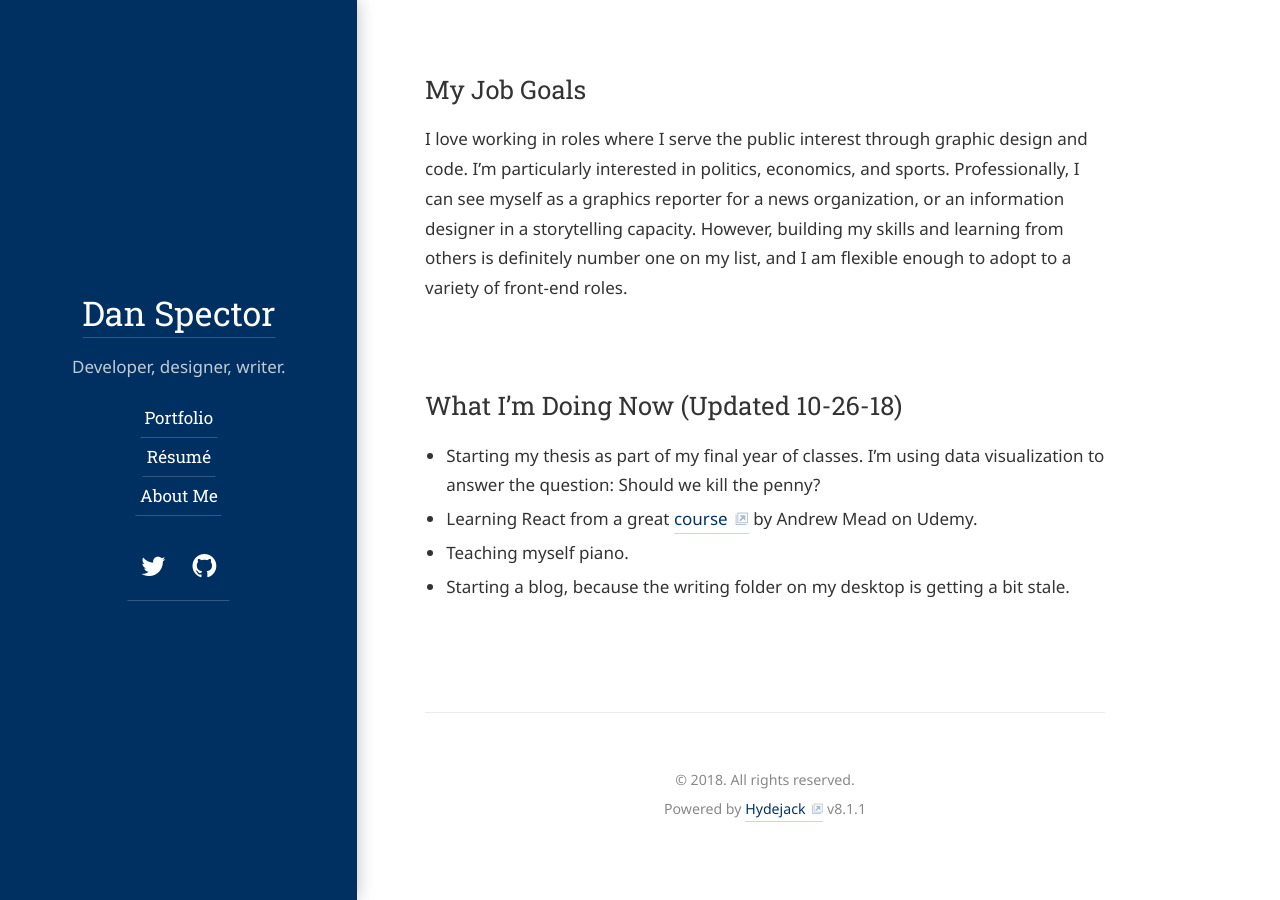
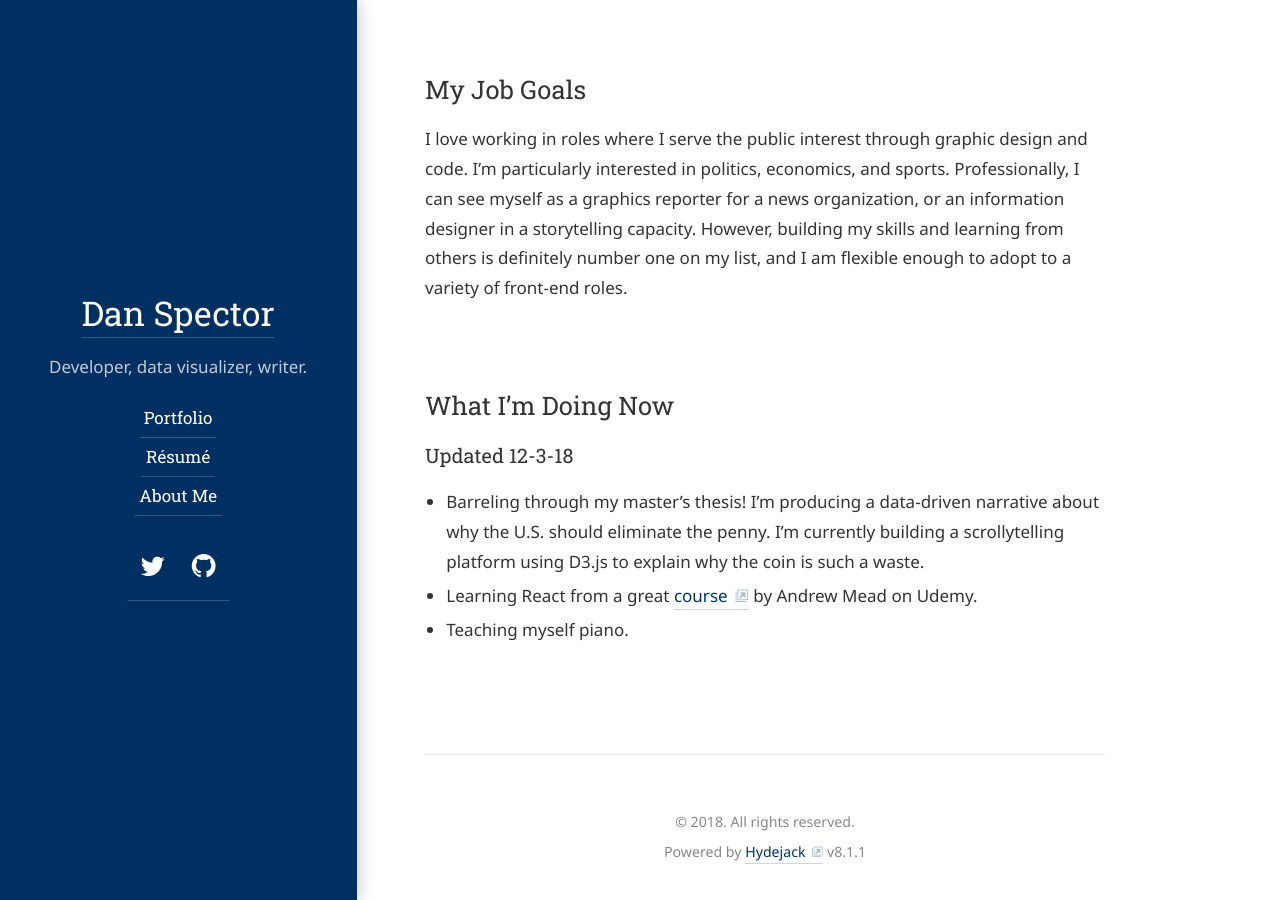
Before and after one commit to inspectordanno/inspectordanno.github.io, a Jekyll site: the page built from about.md, in a window 1280 px wide and 900 px high, scrolled down 1045 px. Built offline with Jekyll 4.4.1, drawn with Linux system fonts in a browser that asks for light colours; some web fonts are replaced.

Commit message:
updated sidebar and what I'm doing now

```diff
--- a/_config.yml
+++ b/_config.yml
@@ -28,7 +28,7 @@ description:           >
 
 # A shorter description for the sidebar.
 tagline:               >
-   Developer, designer, writer.
+   Developer, data visualizer, writer.
 
 # A list of keywords for your blog
 keywords:              [data journalism, front-end development, writing, dan spector, data visualization, viz]
--- a/about.md
+++ b/about.md
@@ -20,9 +20,8 @@ I’m also a firm believer in the power of words. Writing is my therapy.
 ## My Job Goals
 I love working in roles where I serve the public interest through graphic design and code. I'm particularly interested in politics, economics, and sports. Professionally, I can see myself as a graphics reporter for a news organization, or an information designer in a storytelling capacity. However, building my skills and learning from others is definitely number one on my list, and I am flexible enough to adopt to a variety of front-end roles.
 
-## What I'm Doing Now (Updated 10-26-18)
-* Starting my thesis as part of my final year of classes. I'm using data visualization to answer the question:
-Should we kill the penny?
+## What I'm Doing Now
+### Updated 12-3-18
+*  Barreling through my master's thesis! I'm producing a data-driven narrative about why the U.S. should eliminate the penny. I'm currently building a scrollytelling platform using D3.js to explain why the coin is such a waste.
 * Learning React from a great [course](https://www.udemy.com/react-2nd-edition/) by Andrew Mead on Udemy.
 * Teaching myself piano.
-* Starting a blog, because the writing folder on my desktop is getting a bit stale.
```
